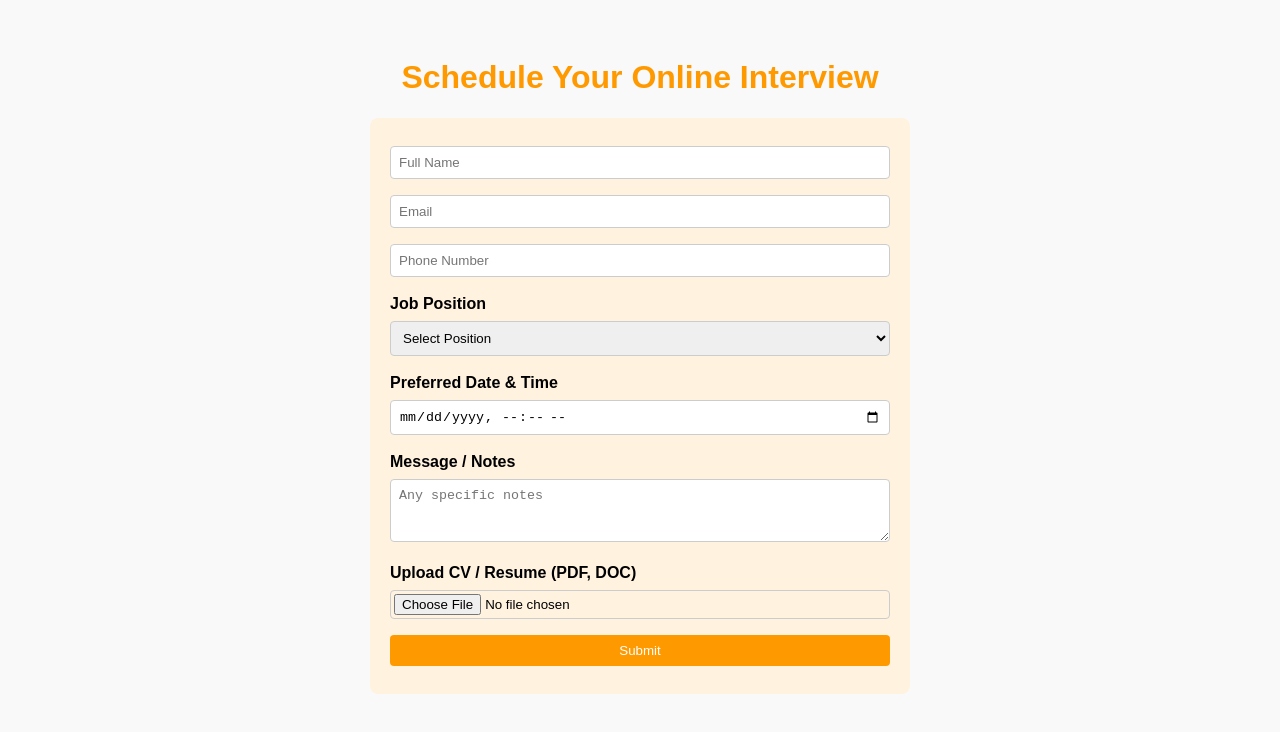
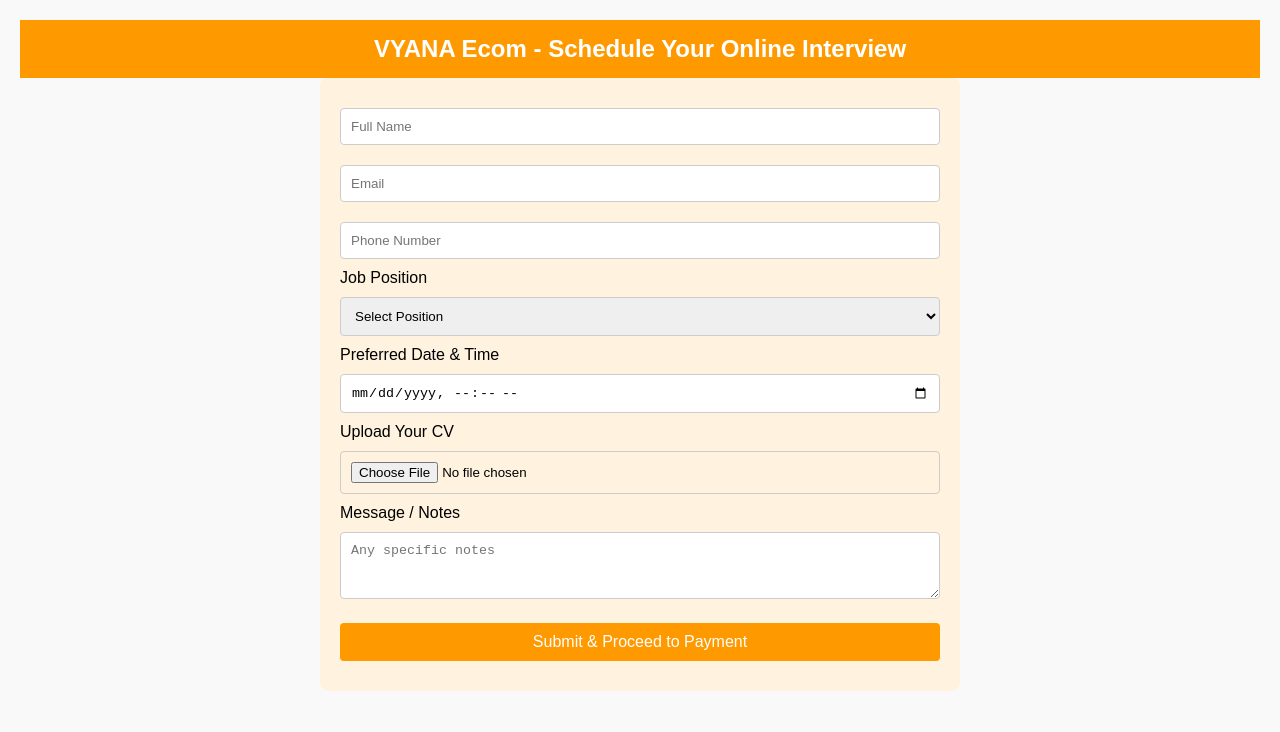
Before and after one commit to vyanafassion/Required-, a plain HTML site: page interview.html in a window 1280 px wide. Drawn offline with Linux system fonts and the light colour scheme.

Commit message:
Update interview.html

```diff
--- a/interview.html
+++ b/interview.html
@@ -3,21 +3,19 @@
 <head>
 <meta charset="UTF-8">
 <meta name="viewport" content="width=device-width, initial-scale=1.0">
-<title>Online Interview Form</title>
+<title>Online Interview - VYANA Ecom</title>
 <style>
-body { font-family: Arial; text-align:center; padding:30px; background:#f9f9f9; }
-h1 { color:#ff9900; }
-form { max-width:500px; margin:auto; background:#fff3e0; padding:20px; border-radius:8px; }
-input, select, textarea, button { width:100%; padding:8px; margin:8px 0; border-radius:4px; border:1px solid #ccc; box-sizing:border-box; }
-input[type="file"] { padding:3px; }
-button { background:#ff9900; color:white; border:none; cursor:pointer; }
-button:hover { background:#e68a00; }
-label { display:block; margin-top:10px; font-weight:600; text-align:left; }
+  body { font-family: Arial, sans-serif; background:#f9f9f9; margin:0; padding:20px; }
+  header { background:#ff9900; color:white; padding:15px 20px; text-align:center; font-size:1.5rem; font-weight:bold; }
+  form { max-width:600px; margin:auto; background:#fff3e0; padding:20px; border-radius:8px; }
+  input, select, textarea, button { width:100%; padding:10px; margin:10px 0; border-radius:4px; border:1px solid #ccc; box-sizing:border-box; }
+  button { background:#ff9900; color:white; border:none; cursor:pointer; font-size:1rem; }
+  button:hover { background:#e68a00; }
 </style>
 </head>
 <body>
 
-<h1>Schedule Your Online Interview</h1>
+<header>VYANA Ecom - Schedule Your Online Interview</header>
 
 <form id="interviewForm" enctype="multipart/form-data">
   <input type="text" name="name" placeholder="Full Name" required>
@@ -39,19 +37,18 @@
   <label>Preferred Date & Time</label>
   <input type="datetime-local" name="datetime" required>
 
+  <label>Upload Your CV</label>
+  <input type="file" name="cv" accept=".pdf,.doc,.docx" required>
+
   <label>Message / Notes</label>
   <textarea name="message" rows="3" placeholder="Any specific notes"></textarea>
 
-  <!-- Added Resume Upload -->
-  <label>Upload CV / Resume (PDF, DOC)</label>
-  <input type="file" name="cv" accept=".pdf,.doc,.docx" required>
-
-  <button type="submit">Submit</button>
+  <button type="submit">Submit & Proceed to Payment</button>
 </form>
 
 <script>
 document.addEventListener('DOMContentLoaded', () => {
-  // Prefill position from vacancy page
+  // Prefill position if coming from vacancy page
   const selectedPosition = sessionStorage.getItem('selectedPosition');
   if(selectedPosition){
     document.querySelector('select[name="position"]').value = selectedPosition;
@@ -77,12 +74,6 @@
     sessionStorage.setItem('interviewDatetime', datetime);
     sessionStorage.setItem('applicantMessage', message);
 
-    // Save Resume file name (actual file cannot be stored in sessionStorage)
-    const cvFile = form.cv.files[0];
-    if(cvFile){
-      sessionStorage.setItem('applicantCV', cvFile.name);
-    }
-
     // Redirect to payment page
     window.location.href = 'payment.html';
   });
```
